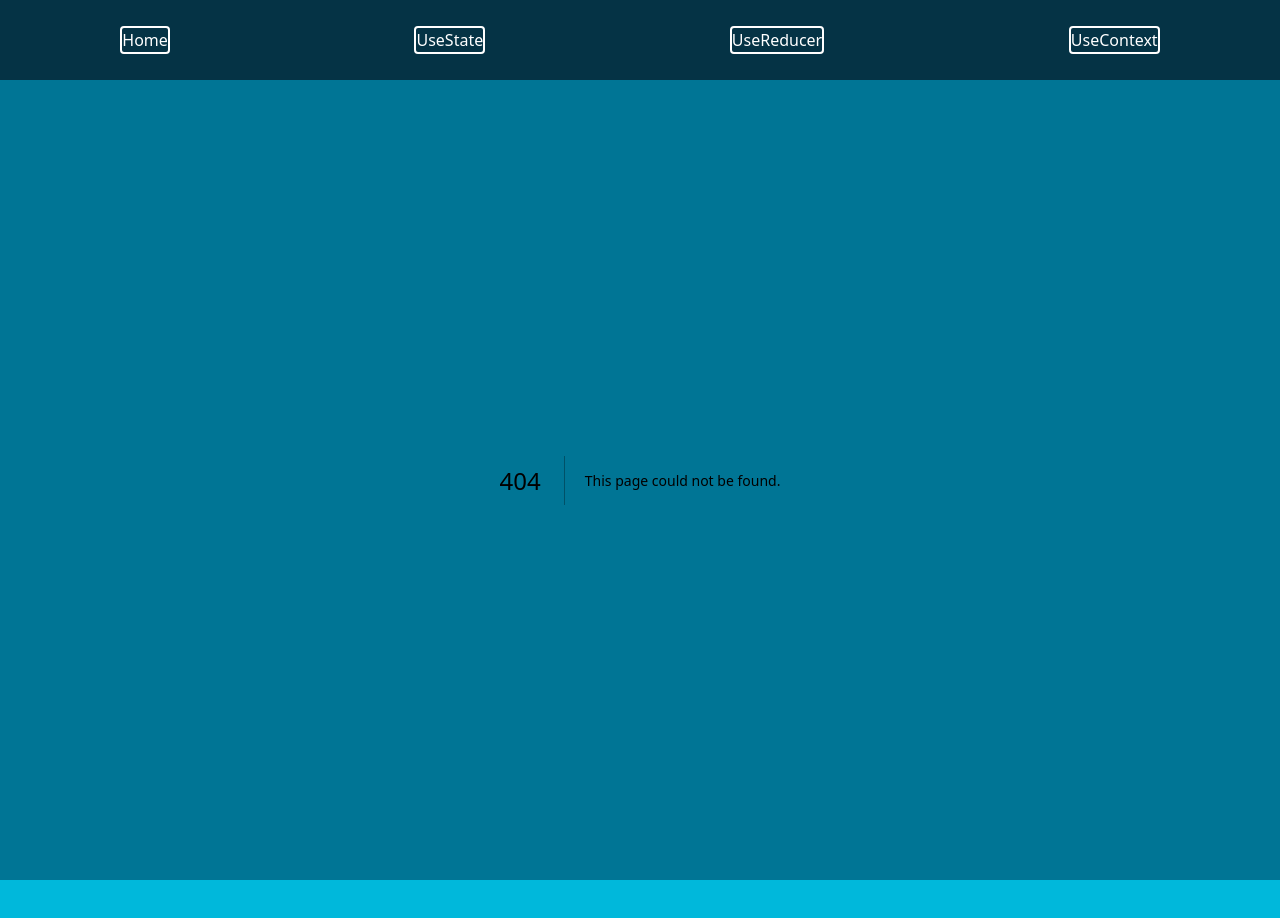
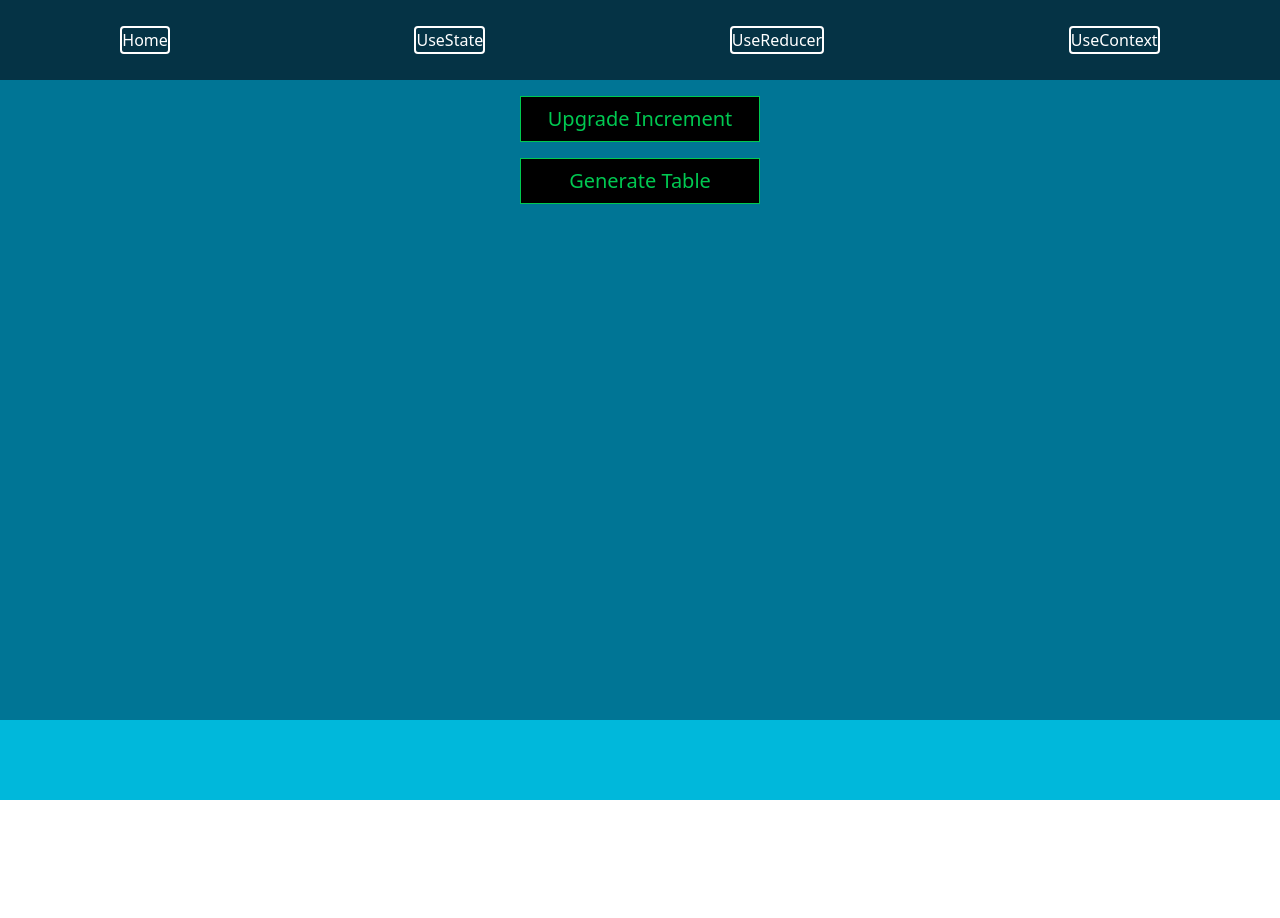
Before and after one commit to ariel-gallardo/react-hooks, a Next.js app: page /opt-hooks/useCallback in a window 1280 px wide. Before the commit this address had no page. Shown: the top 918 px of the page. After the commit the page ends 800 px from the top, so only its background shows below. Built offline with nearby package versions, Linux system fonts and the light colour scheme.

Commit message:
04-useCallback# implement fn

```diff
--- /dev/null
+++ b/src/app/opt-hooks/useCallback/page.tsx
@@ -0,0 +1,51 @@
+'use client';
+import { JSX, useCallback, useState } from "react";
+
+const Page = () => {
+    const [increment, setIncrement] = useState(1);
+    const [output, setOutput] = useState<JSX.Element[]>();
+    const [lastGenerated, setLastGenerated] = useState(1);
+
+    const isOutdated = increment !== lastGenerated;
+
+    const callFunction = useCallback(() => {
+        const table = [];
+        for (let i = 1; i <= 10; i++) {
+            table.push(<li key={i}>{increment} x {i} = {increment * i}</li>);
+        }
+        setOutput(table);
+        setLastGenerated(increment);
+    }, [increment]);
+
+    return (
+        <div className="flex justify-center my-4">
+            <div className="flex gap-4 flex-col w-60">
+                <button
+                    className="border bg-black text-xl text-green-500 p-2"
+                    onClick={() => setIncrement(prev => prev + 1)}
+                >
+                    Upgrade Increment
+                </button>
+                <button
+                    className="border bg-black text-xl text-green-500 p-2"
+                    onClick={callFunction}
+                >
+                    Generate Table
+                </button>
+                <div className={`border p-4 bg-white text-black ${output ? 'block' : 'hidden'}`}>
+                    <div className="flex justify-between items-center mb-2">
+                        <h1 className="text-lg font-bold">Tabla de {increment}</h1>
+                        {isOutdated && (
+                            <span className="text-xs text-red-600 font-semibold">Obsoleto</span>
+                        )}
+                    </div>
+                    <ul className="list-disc ml-5">
+                        {output}
+                    </ul>
+                </div>
+            </div>
+        </div>
+    );
+};
+
+export default Page;
```
